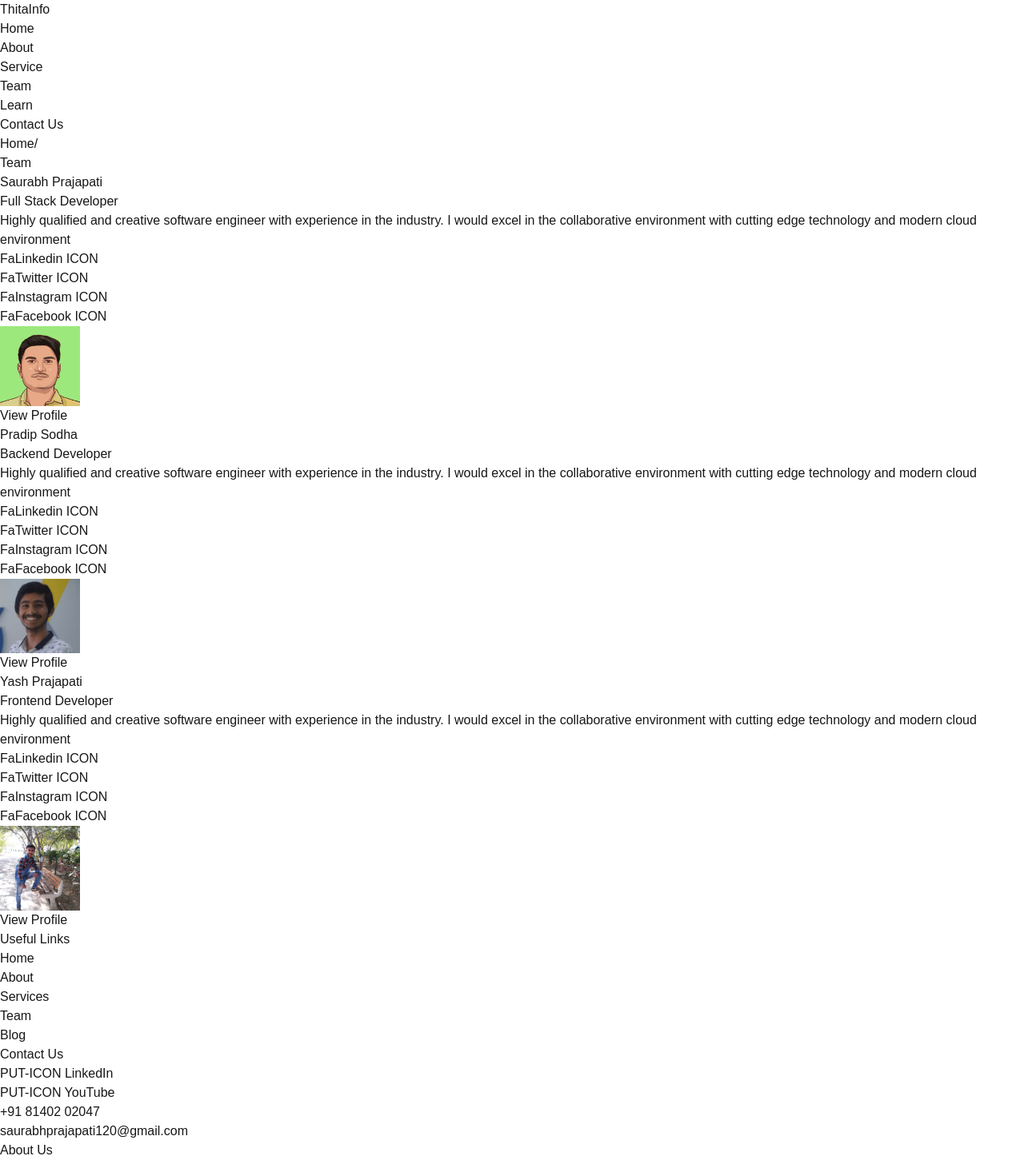
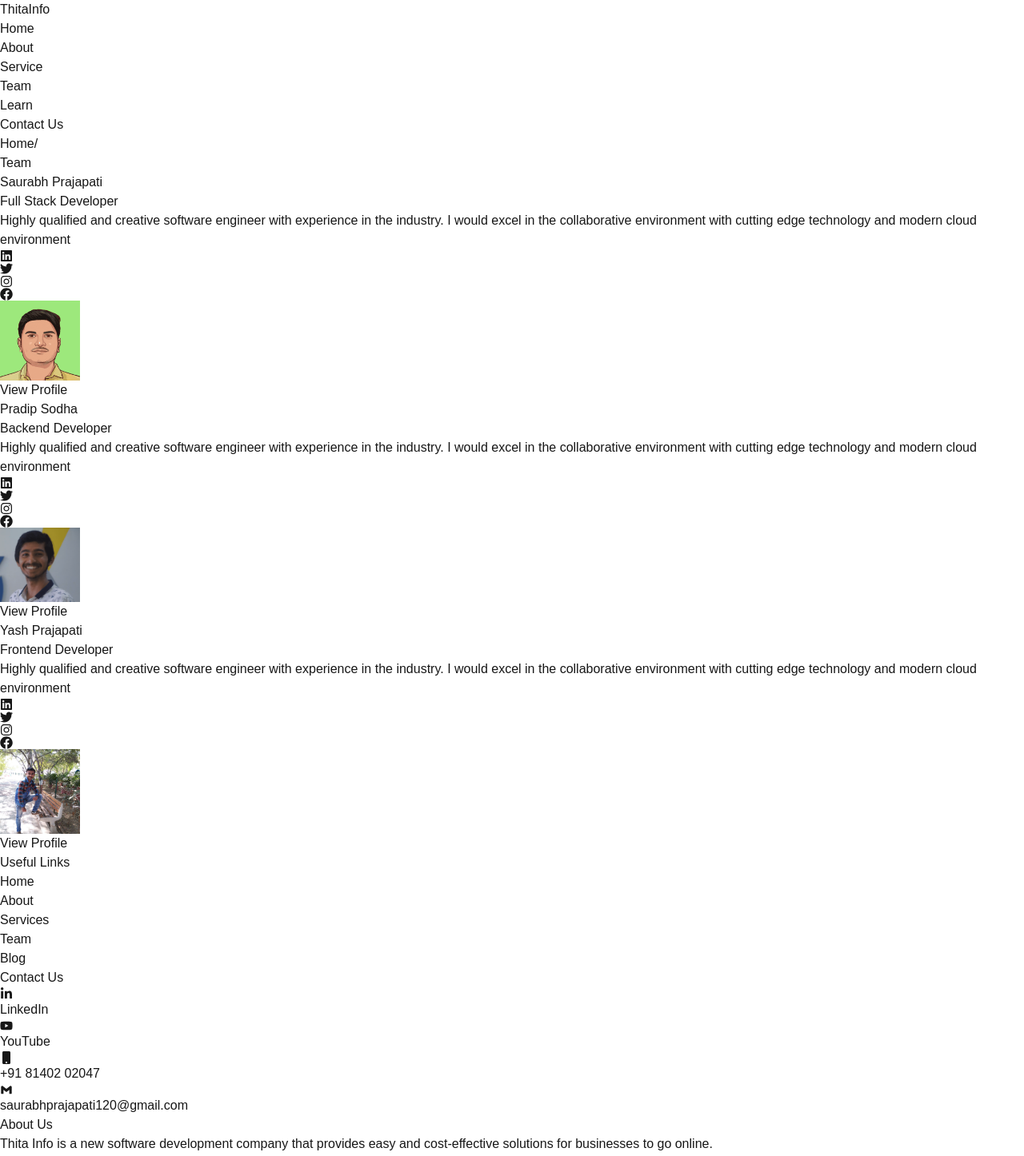
Before and after one commit to prajapatisaurabh/thitainfo-frontend-new, a Next.js app: page /team in a window 1280 px wide. Shown: the top 1446 px of the page at 80% size. Built offline with nearby package versions, Linux system fonts and the light colour scheme.

Commit message:
add toaster and icon to this project

```diff
--- a/package.json
+++ b/package.json
@@ -12,6 +12,8 @@
     "next": "15.0.3",
     "react": "19.0.0-rc-66855b96-20241106",
     "react-dom": "19.0.0-rc-66855b96-20241106",
+    "react-hot-toast": "^2.4.1",
+    "react-icons": "^5.3.0",
     "thitainfo-frontend-new": "file:"
   },
   "devDependencies": {
--- a/src/app/layout.tsx
+++ b/src/app/layout.tsx
@@ -3,6 +3,7 @@ import localFont from "next/font/local";
 import "./globals.css";
 import Header from "@/components/layout/header";
 import Footer from "@/components/layout/footer";
+import { Toaster } from "react-hot-toast";
 
 const geistSans = localFont({
   src: "./fonts/GeistVF.woff",
@@ -30,6 +31,16 @@ export default function RootLayout({
       <body
         className={`${geistSans.variable} ${geistMono.variable} antialiased`}
       >
+        <Toaster
+          position="top-right"
+          toastOptions={{
+            duration: 5000,
+            style: {
+              background: "#333",
+              color: "#fff",
+            },
+          }}
+        />
         <Header />
         {children}
         <Footer />
--- a/src/components/contactus/contactus-form.tsx
+++ b/src/components/contactus/contactus-form.tsx
@@ -3,6 +3,7 @@ import { useState } from "react";
 import Input from "../commons/Input";
 import Textarea from "../commons/Textarea";
 import { postData } from "@/utils/api";
+import toast from "react-hot-toast";
 
 export default function ContactUsForm() {
   const [formData, setFormData] = useState({
@@ -48,7 +49,7 @@ export default function ContactUsForm() {
 
     try {
       const result = await postData("/api/contactus", formData);
-      console.log("From submit sucessfully" + result.message);
+      toast.success(result.message);
     } catch (error) {
       console.error("Form submission error: " + error);
     } finally {
--- a/src/components/layout/footer.tsx
+++ b/src/components/layout/footer.tsx
@@ -1,4 +1,6 @@
 import Link from "next/link";
+import { BiLogoGmail } from "react-icons/bi";
+import { FaLinkedinIn, FaMobile, FaYoutube } from "react-icons/fa";
 
 const Footer = () => {
   const year = new Date().getFullYear();
@@ -49,8 +51,8 @@ const Footer = () => {
                   rel="noreferrer"
                   className="hover:text-primary transition flex items-center"
                 >
-                  {/* Replace PUT-ICON with actual icon */}
-                  PUT-ICON LinkedIn
+                  <FaLinkedinIn className="text-lg mr-2 text-gray-600 hover:text-primary" />
+                  LinkedIn
                 </a>
               </li>
               <li className="mb-2">
@@ -60,7 +62,8 @@ const Footer = () => {
                   rel="noreferrer"
                   className="hover:text-primary transition flex items-center"
                 >
-                  PUT-ICON YouTube
+                  <FaYoutube className="text-lg mr-2 text-gray-600 hover:text-primary" />
+                  YouTube
                 </a>
               </li>
               <li className="mb-2">
@@ -68,8 +71,8 @@ const Footer = () => {
                   href="tel:+918140202047"
                   className="hover:text-primary transition flex items-center"
                 >
-                  {/* Replace <i></i> with actual icon */}
-                  <i></i> +91 81402 02047
+                  <FaMobile className="text-lg mr-2 text-gray-600 hover:text-primary" />
+                  +91 81402 02047
                 </a>
               </li>
               <li className="mb-2">
@@ -77,7 +80,8 @@ const Footer = () => {
                   href="mailto:saurabhprajapati120.@gmail.com"
                   className="hover:text-primary transition flex items-center"
                 >
-                  <i></i> saurabhprajapati120@gmail.com
+                  <BiLogoGmail className="text-lg mr-2 text-gray-600 hover:text-primary" />
+                  saurabhprajapati120@gmail.com
                 </a>
               </li>
             </ul>
--- a/src/components/team/teamcard.tsx
+++ b/src/components/team/teamcard.tsx
@@ -1,6 +1,7 @@
 import { TeamMember } from "@/types/team";
 import Image from "next/image";
 import React from "react";
+import { FaFacebook, FaInstagram, FaLinkedin, FaTwitter } from "react-icons/fa";
 
 const TeamCard = ({ obj }: { obj: TeamMember }) => {
   return (
@@ -22,7 +23,9 @@ const TeamCard = ({ obj }: { obj: TeamMember }) => {
                 rel="noopener noreferrer"
                 className="text-gray-600 hover:text-primary transition-colors"
               >
-                <p>FaLinkedin ICON</p>
+                <p>
+                  <FaLinkedin />
+                </p>
               </a>
             )}
             {obj.twitter && (
@@ -32,7 +35,9 @@ const TeamCard = ({ obj }: { obj: TeamMember }) => {
                 rel="noopener noreferrer"
                 className="text-gray-600 hover:text-primary transition-colors"
               >
-                <p>FaTwitter ICON</p>
+                <p>
+                  <FaTwitter />
+                </p>
               </a>
             )}
             {obj.instagram && (
@@ -42,7 +47,9 @@ const TeamCard = ({ obj }: { obj: TeamMember }) => {
                 rel="noopener noreferrer"
                 className="text-gray-600 hover:text-primary transition-colors"
               >
-                <p>FaInstagram ICON</p>
+                <p>
+                  <FaInstagram />
+                </p>
               </a>
             )}
             {obj.facebook && (
@@ -52,7 +59,9 @@ const TeamCard = ({ obj }: { obj: TeamMember }) => {
                 rel="noopener noreferrer"
                 className="text-gray-600 hover:text-primary transition-colors"
               >
-                <p>FaFacebook ICON</p>
+                <p>
+                  <FaFacebook />
+                </p>
               </a>
             )}
           </div>
--- a/src/utils/api.ts
+++ b/src/utils/api.ts
@@ -13,7 +13,6 @@ export const postData = async (url: string, data: any) => {
     }
     return await response.json();
   } catch (error) {
-    console.log(error);
     throw error;
   }
 };
```
Also changed, not shown: 1 other file (tests, documents, lock files or other folders).
